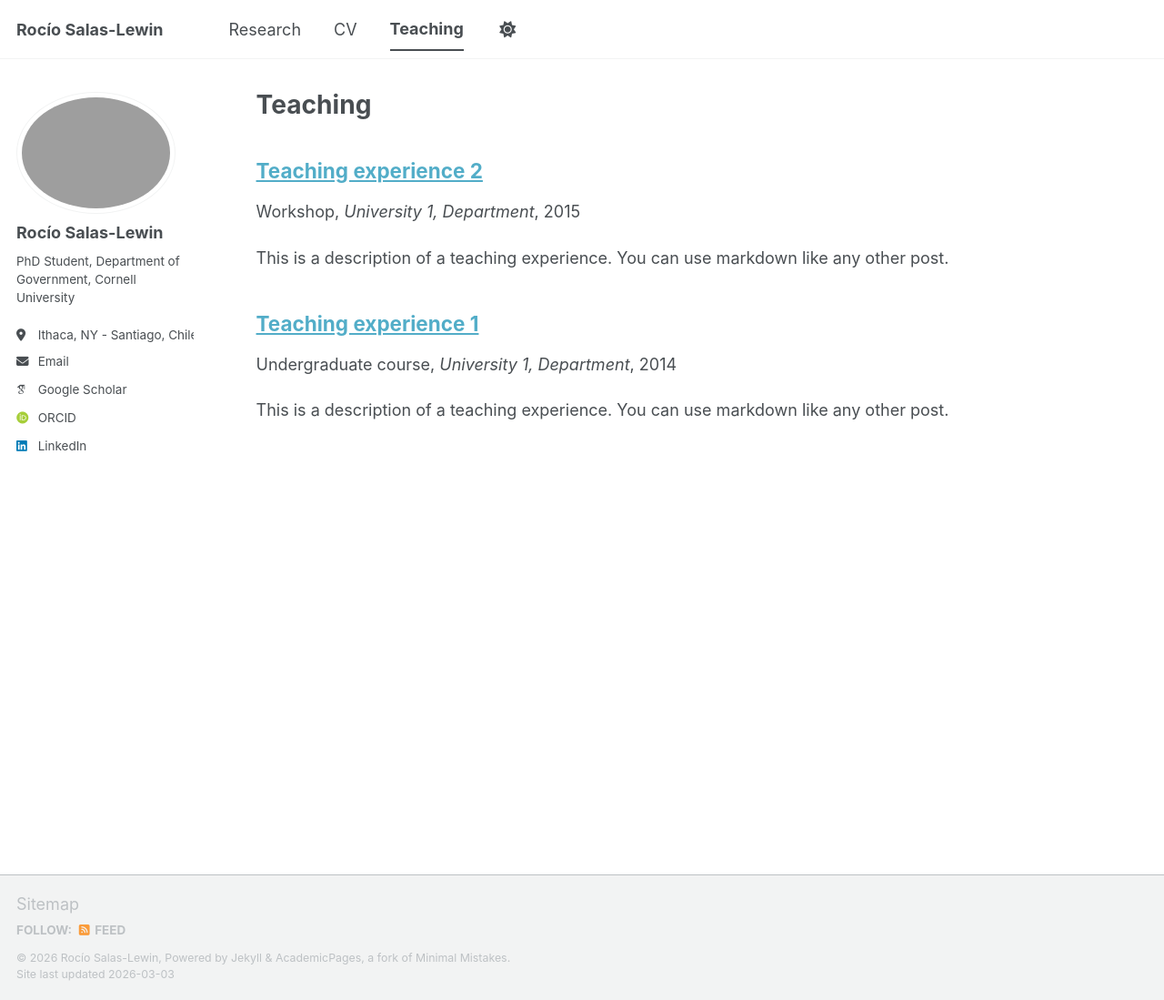
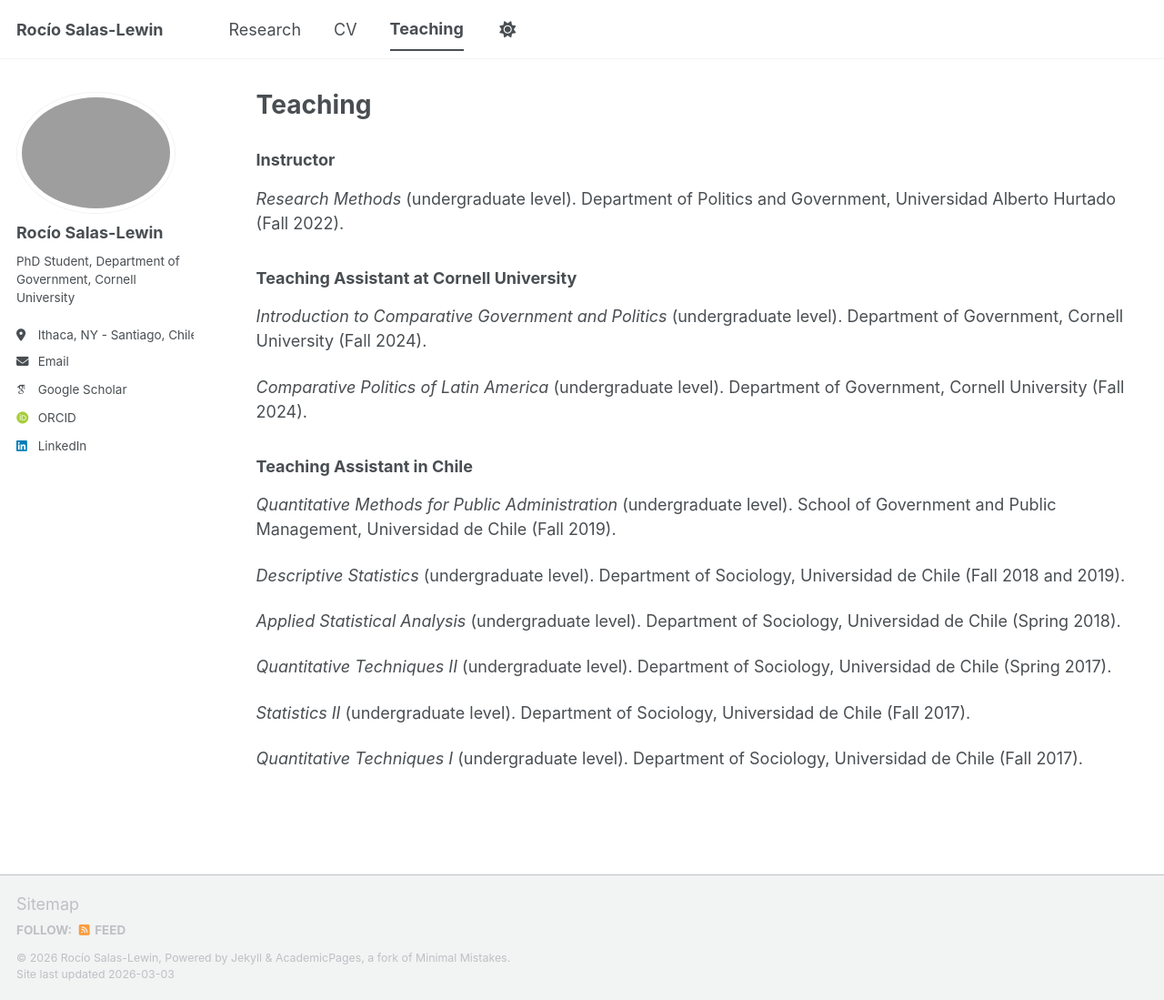
Before and after one commit to rsalaslewin/rsalaslewin.github.io, a Jekyll site: the page built from _pages/teaching.html, in a window 1280 px wide and 1099 px high. Shown: the whole window at 91% size. Built offline with Jekyll 4.4.1, drawn with Linux system fonts in a browser that asks for light colours; some web fonts are replaced; a script bundle is joined from its source files by our own code; library files that are not in the unit come from our copies.

Commit message:
Update teaching.html

```diff
--- a/_pages/teaching.html
+++ b/_pages/teaching.html
@@ -5,8 +5,20 @@
 author_profile: true
 ---
 
-{% include base_path %}
+<h3>Instructor</h3>
 
-{% for post in site.teaching reversed %}
-  {% include archive-single.html %}
-{% endfor %}
+<p><em>Research Methods</em> (undergraduate level). Department of Politics and Government, Universidad Alberto Hurtado (Fall 2022).</p>
+
+<h3>Teaching Assistant at Cornell University</h3>
+
+<p><em>Introduction to Comparative Government and Politics</em> (undergraduate level). Department of Government, Cornell University (Fall 2024).</p>
+<p><em>Comparative Politics of Latin America</em> (undergraduate level). Department of Government, Cornell University (Fall 2024).</p>
+
+<h3>Teaching Assistant in Chile</h3>
+
+<p><em>Quantitative Methods for Public Administration</em> (undergraduate level). School of Government and Public Management, Universidad de Chile (Fall 2019).</p>
+<p><em>Descriptive Statistics</em> (undergraduate level). Department of Sociology, Universidad de Chile (Fall 2018 and 2019).</p>
+<p><em>Applied Statistical Analysis</em> (undergraduate level). Department of Sociology, Universidad de Chile (Spring 2018).</p>
+<p><em>Quantitative Techniques II</em> (undergraduate level). Department of Sociology, Universidad de Chile (Spring 2017).</p>
+<p><em>Statistics II</em> (undergraduate level). Department of Sociology, Universidad de Chile (Fall 2017).</p>
+<p><em>Quantitative Techniques I</em> (undergraduate level). Department of Sociology, Universidad de Chile (Fall 2017).</p>
```
